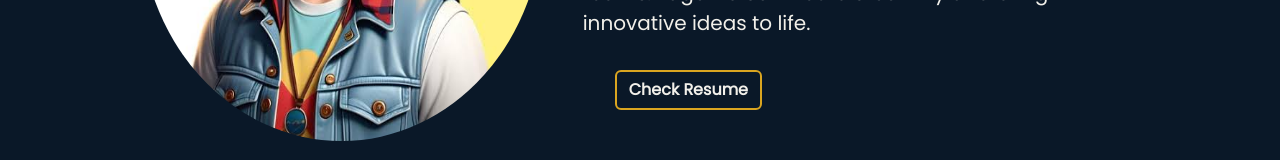
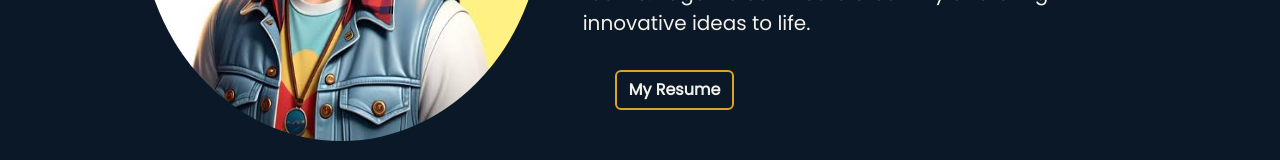
Before and after one commit to Manoj3690/MyPortfolio, a plain HTML site: page index.html in a window 1280 px wide. Shown: the part 454-614 px from the top of the page. Drawn offline with nearby package versions, Linux system fonts and the light colour scheme.

Commit message:
resume uploaded

```diff
--- a/index.html
+++ b/index.html
@@ -58,7 +58,7 @@
            <p class="fs-5 ms-3 mt-lg-1 mt-1" style="color: #F2F0EA;"> A skilled Web developer with a strong portfolio,
                 passionate about staying updated on frontend and backend tech. Collaborative and committed to quality, you thrive in dynamic teams. Eager to contribute creativity and bring innovative ideas to life. </p>
         <div class="d-flex gap-3">
-           <button class="btn mt-3 ms-1 ms-lg-5";" id="button"> Check Resume </button>
+         <a href="./myresume.pdf" <button class="btn mt-3 ms-1 ms-lg-5";" id="button"> My Resume </button></a>
         </div>
         </div>
      </div>
```
Also changed, not shown: 1 other file.
